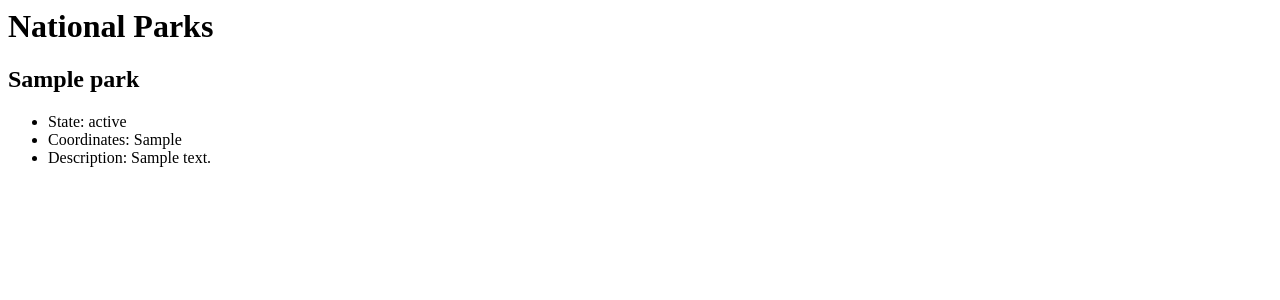
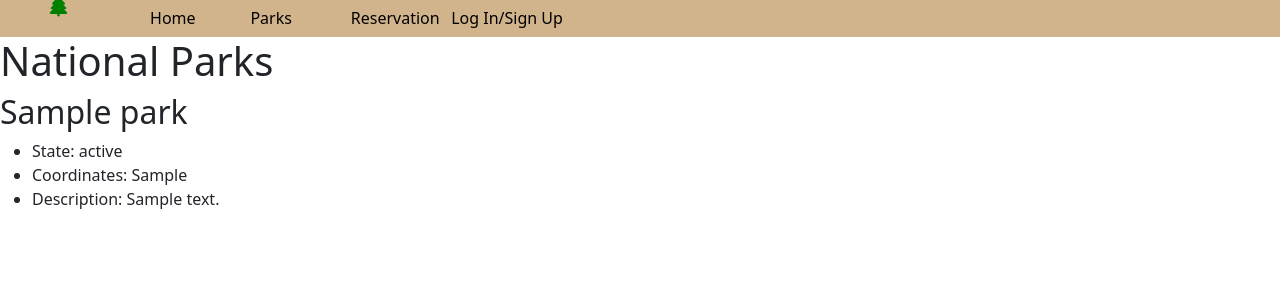
Before and after one commit to amaredia3/HappyCampers, a Django app: page /nationalParks in a window 1280 px wide. Shown: the top 300 px of the page. Run offline with Django 4.2, Linux system fonts and the light colour scheme; tables that the repository leaves empty hold one stand-in row (values such as "Sample post"); some libraries are stand-ins or nearby versions.

Commit message:
pushing navbar

```diff
--- a/app/templates/nationalParks.html
+++ b/app/templates/nationalParks.html
@@ -1,4 +1,47 @@
-{% block content %}
+<!--CDN for Bootstrap-->
+<link rel="stylesheet" href="https://cdn.jsdelivr.net/npm/bootstrap@5.1.3/dist/css/bootstrap.min.css" integrity="sha384-1BmE4kWBq78iYhFldvKuhfTAU6auU8tT94WrHftjDbrCEXSU1oBoqyl2QvZ6jIW3" crossorigin="anonymous">
+<script src="https://cdn.jsdelivr.net/npm/bootstrap@5.1.3/dist/js/bootstrap.min.js" integrity="sha384-QJHtvGhmr9XOIpI6YVutG+2QOK9T+ZnN4kzFN1RtK3zEFEIsxhlmWl5/YESvpZ13" crossorigin="anonymous"></script>
+<script src="https://cdn.jsdelivr.net/npm/bootstrap@5.1.3/dist/js/bootstrap.bundle.min.js" integrity="sha384-ka7Sk0Gln4gmtz2MlQnikT1wXgYsOg+OMhuP+IlRH9sENBO0LRn5q+8nbTov4+1p" crossorigin="anonymous"></script>
+
+<!--CDN for Font Awesome-->
+<script src="https://use.fontawesome.com/2bc0e1447f.js"></script>
+
+<style>
+    .fa-color {
+        color: green;
+    }
+
+    .navbar-link {
+        text-decoration: none;
+        color: black;
+    }
+
+
+</style>
+
+
+
+<div id = "login-navbar" class = "container-fluid" style = "background-color: tan;">
+    <div class = "row" style="padding-top: .5%; padding-bottom: .5%; padding-left: 3%; padding-right: 3%;">
+        <div id = "header icon" class = "col-1" style="content: center;">
+            <i class="fa fa-color fa-tree fa-lg"></i>
+        </div>
+        <div class = "col-1">
+            <a class = "navbar-link" href = "home">Home</a>
+        </div>
+        <div class = "col-1">
+            <a class = "navbar-link" href = "parks">Parks</a>
+        </div>
+
+        <div class = "col-1">
+            <a class = "navbar-link" href = "reservations">Reservation</a>
+
+        </div>
+        <div class = "col align-self-end">
+            <a class = "navbar-link" href = "signup">Log In/Sign Up</a>
+        </div>
+    </div>
+</div>
 
 <h1>National Parks</h1>
 
@@ -6,7 +49,7 @@
 
 {% for park in park_list %}
 
-<h2>{{ park.park_name }}</h2>
+<h2>{{ park.park_name }}</h2 >
     <ul>
         <li>State: {{ park.park_state }}</li>
         <li>Coordinates: {{ park.park_coordinates }}</li>
@@ -15,9 +58,3 @@
 
 
 {% endfor %}
-
-
-
-
-
-{% endblock %}
```
